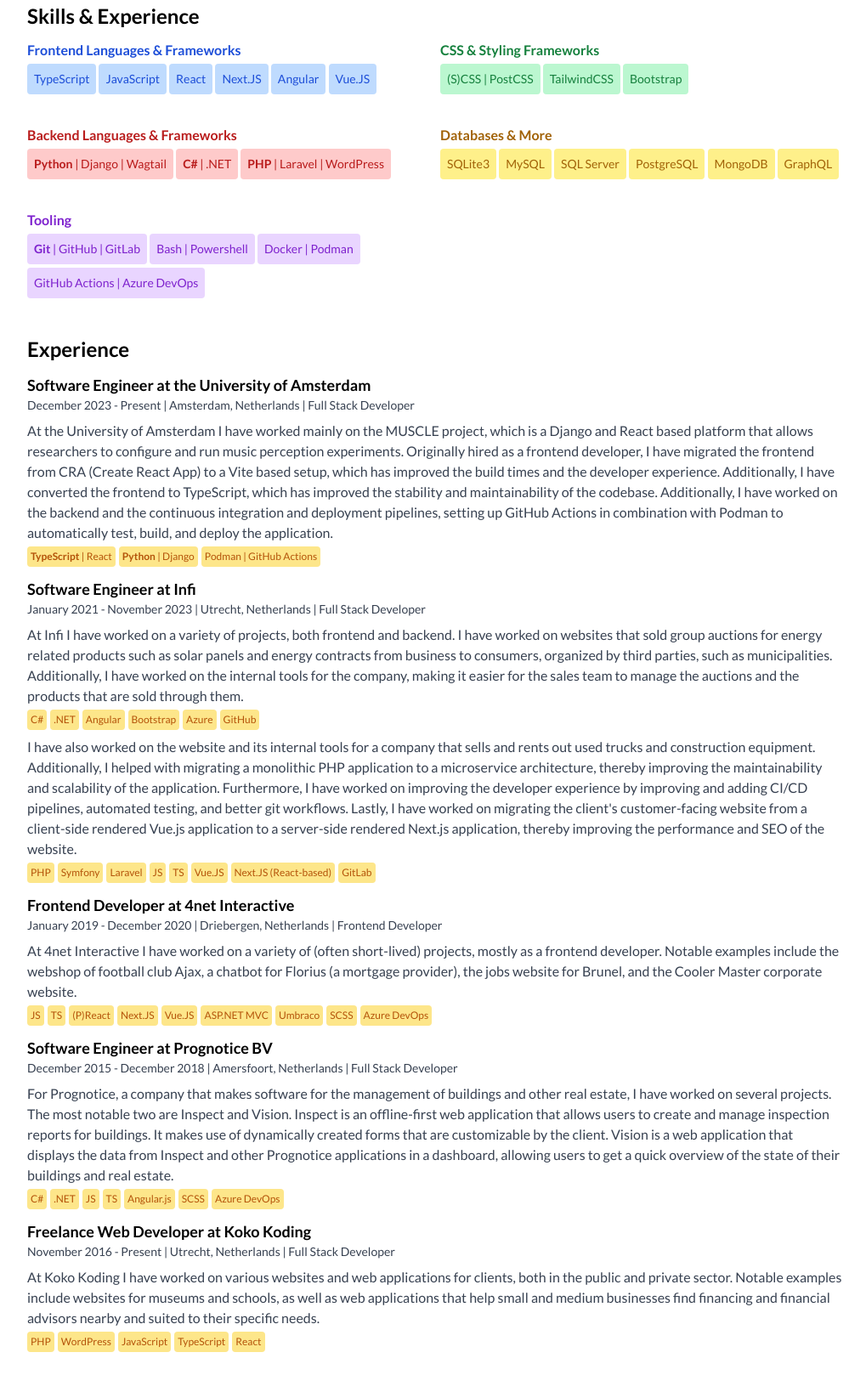
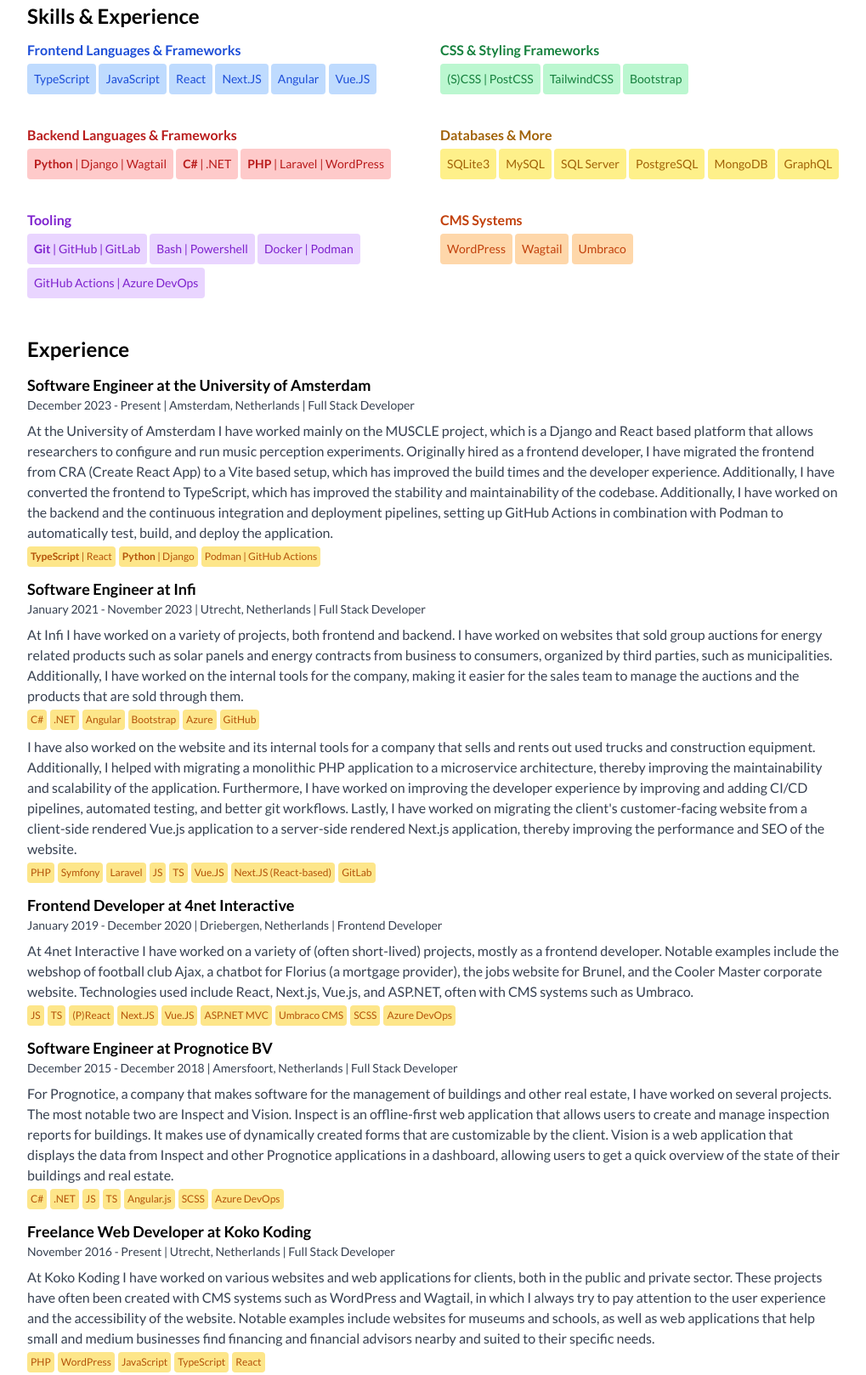
Before and after one commit to drikusroor/resume, a website: page index.html in a window 1280 px wide. Shown: the part 158-1776 px from the top of the page at 85% size, without its empty margins (128-1147 px from the left). Drawn offline with Linux system fonts and the light colour scheme; a web font is replaced by a local one.

Commit message:
feat: Add CMS systems section and mention ux & accessibility

```diff
--- a/index.html
+++ b/index.html
@@ -181,6 +181,16 @@
                         DevOps</span>
                 </div>
 
+                <div class="my-3 print:my-1">
+                    <h3 class="text-md font-semibold text-orange-700">CMS Systems</h3>
+                    <span
+                        class="text-sm inline-block bg-orange-200 text-orange-700 p-2 print:border print:p-2 print:border-orange-700 print:bg-none mt-1 rounded">WordPress</span>
+                    <span
+                        class="text-sm inline-block bg-orange-200 text-orange-700 p-2 print:border print:p-2 print:border-orange-700 print:bg-none mt-1 rounded">Wagtail</span>
+                    <span
+                        class="text-sm inline-block bg-orange-200 text-orange-700 p-2 print:border print:p-2 print:border-orange-700 print:bg-none mt-1 rounded">Umbraco</span>
+                </div>
+
             </div>
 
         </section>
@@ -284,7 +294,7 @@
                             At 4net Interactive I have worked on a variety of (often short-lived) projects, mostly
                             as a frontend developer. Notable examples include the webshop of football club Ajax,
                             a chatbot for Florius (a mortgage provider), the jobs website for Brunel, and the Cooler
-                            Master corporate website.
+                            Master corporate website. Technologies used include React, Next.js, Vue.js, and ASP.NET, often with CMS systems such as Umbraco.
                         </p>
                         <p class="text-gray-700 text-xs flex flex-row gap-1 mt-1">
                             <span class="bg-amber-200 text-amber-700 p-1 rounded print:border print:border-amber-700">
@@ -303,7 +313,7 @@
                                 class="bg-amber-200 text-amber-700 p-1 rounded print:border print:border-amber-700">ASP.NET
                                 MVC</span>
                             <span
-                                class="bg-amber-200 text-amber-700 p-1 rounded print:border print:border-amber-700">Umbraco</span>
+                                class="bg-amber-200 text-amber-700 p-1 rounded print:border print:border-amber-700">Umbraco CMS</span>
                             <span
                                 class="bg-amber-200 text-amber-700 p-1 rounded print:border print:border-amber-700">SCSS</span>
                             <span
@@ -358,7 +368,8 @@
                         </p>
                         <p class="text-gray-700 mt-2">
                             At Koko Koding I have worked on various websites and web applications for clients, both in
-                            the public and private sector.
+                            the public and private sector. These projects have often been created with CMS systems such as
+                            WordPress and Wagtail, in which I always try to pay attention to the user experience and the accessibility of the website.
                             Notable examples include websites for museums and schools, as well as web applications that
                             help small and medium businesses find financing and financial advisors nearby and suited to
                             their specific needs.
--- a/package.json
+++ b/package.json
@@ -12,9 +12,10 @@
   "scripts": {
     "serve": "concurrently  \"bun --hot index.ts\" \"bun --hot tailwindcss --watch -o public/style.css\"",
     "build": "bun tailwindcss -o dist/style.css -m && mkdir -p dist && cp -R public/fonts dist/ && cp index.html dist/",
-    "export": "bun tailwindcss -o public/style.css && bun export.ts"
+    "export": "bun tailwindcss -o dist/style.css && bun export.ts"
   },
   "dependencies": {
+    "caniuse-lite": "^1.0.30001692",
     "concurrently": "^8.2.2",
     "puppeteer": "^23.11.1"
   }
```
Also changed, not shown: public/style.css, 2 other files.
